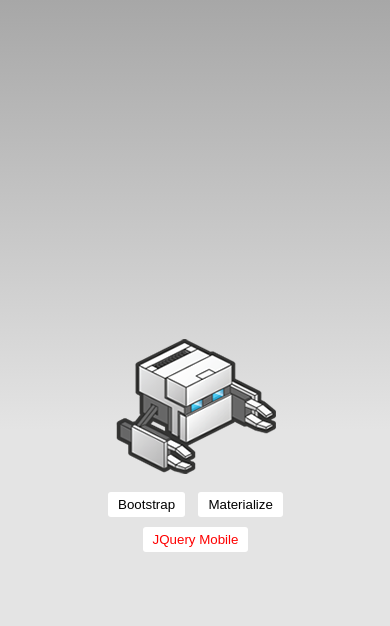
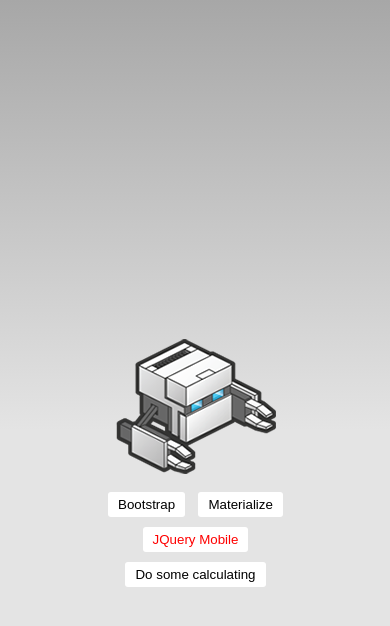
Before and after one commit to nguyenhongphat0/phonegap-presentation-demo, a website: page www/controls.html in a window 390 px wide. Drawn offline with Linux system fonts and the light colour scheme; some packages are replaced by stand-ins of ours.

Commit message:
debug test

```diff
--- a/www/controls.html
+++ b/www/controls.html
@@ -13,6 +13,8 @@
         <a href="controls/bootstrap.html"><button>Bootstrap</button></a>
         <a href="controls/materialize.html"><button>Materialize</button></a>
         <a><button style="color: red">JQuery Mobile</button></a>
+        <button onclick="test(123)">Do some calculating</button>
+        <script src="js/calculating.js"></script>
     </div>
 </body>
 </html>
--- /dev/null
+++ b/www/js/calculating.js
@@ -0,0 +1,5 @@
+function test(x) {
+    let a = x*2;
+    let b = a + Math.sqrt(x);
+    alert(a / b);
+}
```
